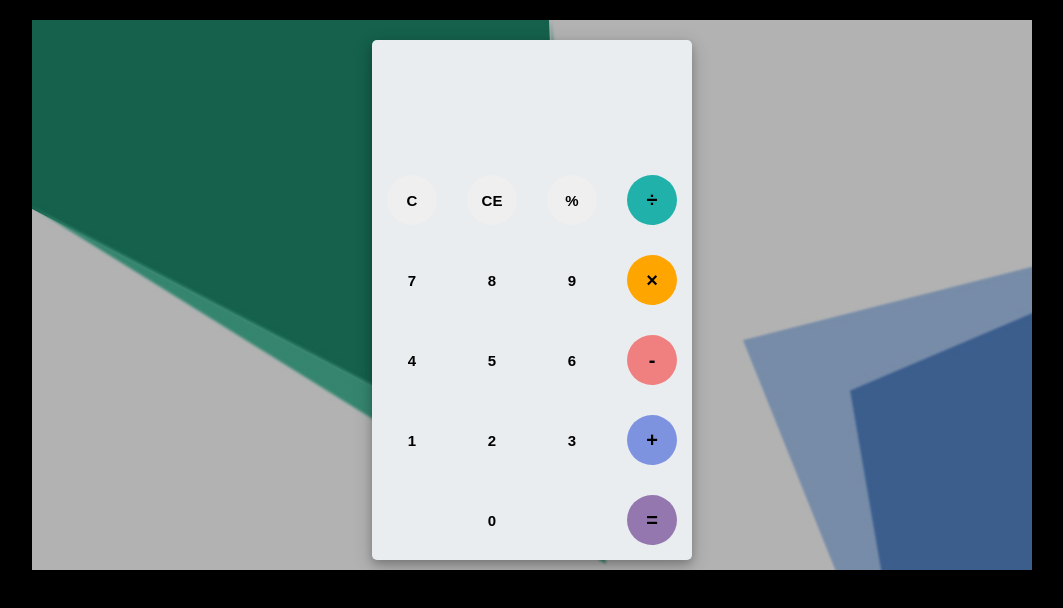
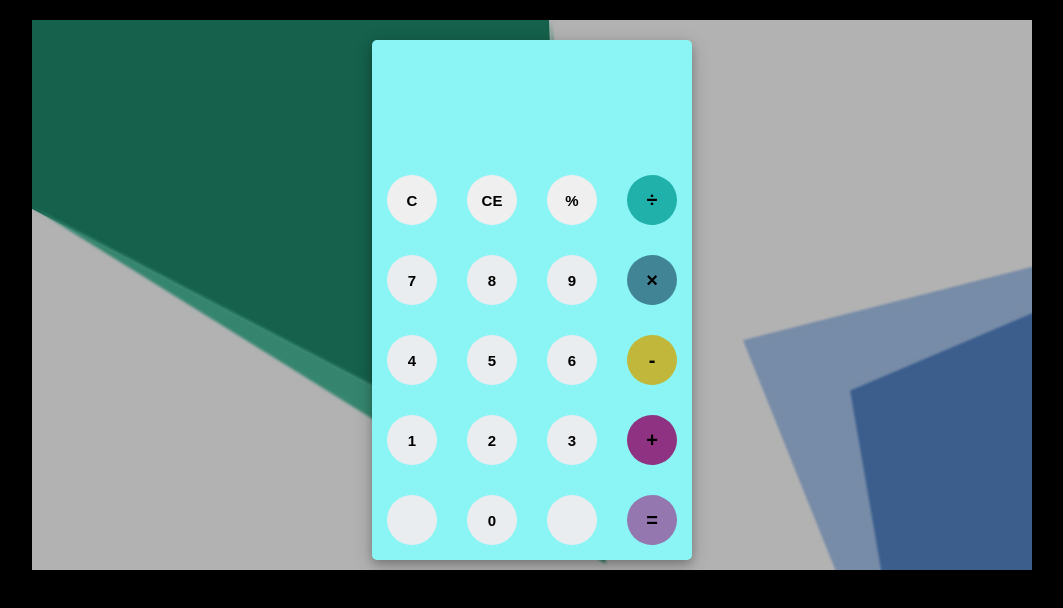
Before and after one commit to abarna-codespot/A-simple-Calculator, a plain HTML site: page index.html in a window 1280 px wide. Shown: the whole page, without its empty margins (108-1171 px from the left). Drawn offline with Linux system fonts and the light colour scheme.

Commit message:
prajyoth1

```diff
--- a/style.css
+++ b/style.css
@@ -11,7 +11,7 @@ body{
 #calculator{
 	width: 320px;
 	height: 520px;
-	background-color: #eaedef;
+	background-color:rgb(139, 245, 245);
 	margin: 0 auto;
 	top: 20px;
 	position: relative;
@@ -27,7 +27,7 @@ body{
 	margin: 0 20px;
 	padding-top: 20px;
 	font-size: 15px;
-	color: #919191;
+	color: #604444;
 }
 #output{
 	text-align: right;
@@ -66,15 +66,15 @@ button:nth-child(4){
 }
 button:nth-child(8){
 	font-size: 20px;
-	background-color: #ffa500;
+	background-color: #418496;
 }
 button:nth-child(12){
 	font-size: 20px;
-	background-color: #f08080;
+	background-color: #c1b83b;
 }
 button:nth-child(16){
 	font-size: 20px;
-	background-color: #7d93e0;
+	background-color: #8f3282;
 }
 button:nth-child(20){
 	font-size: 20px;
```
